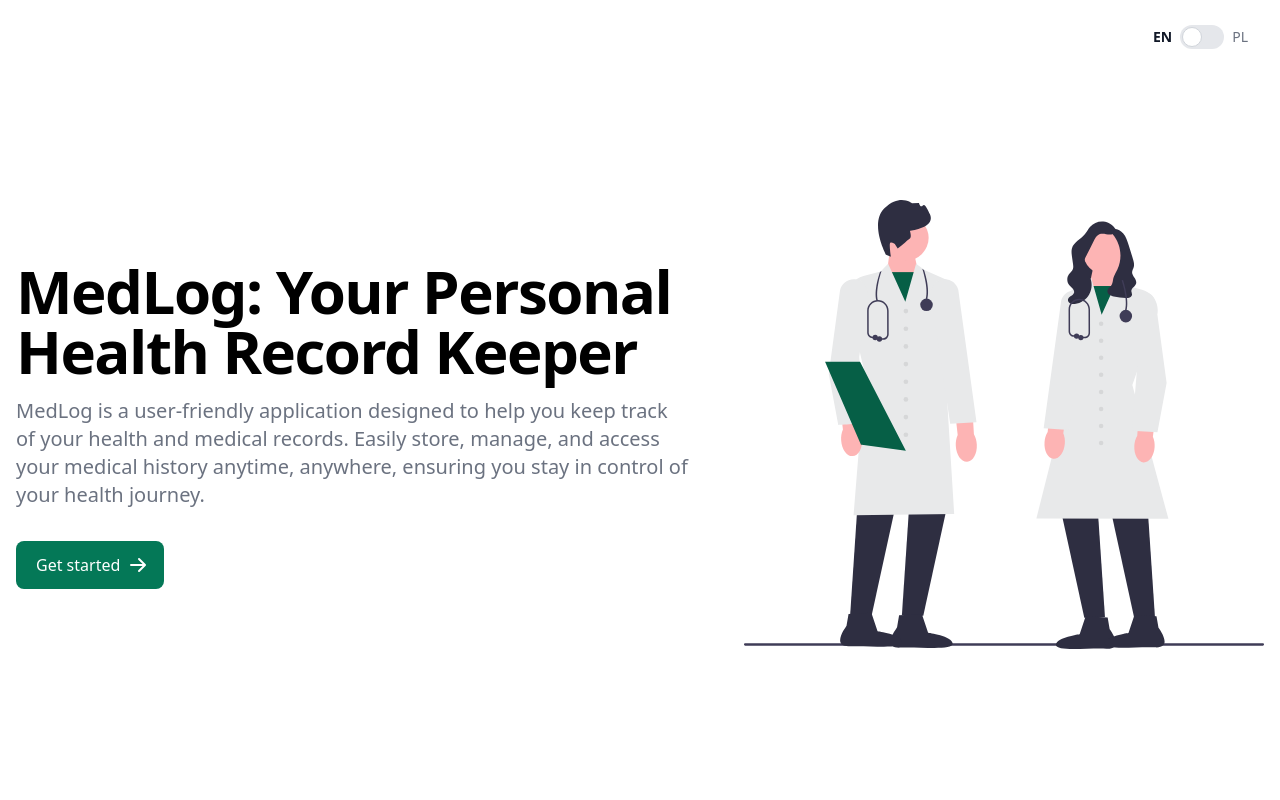
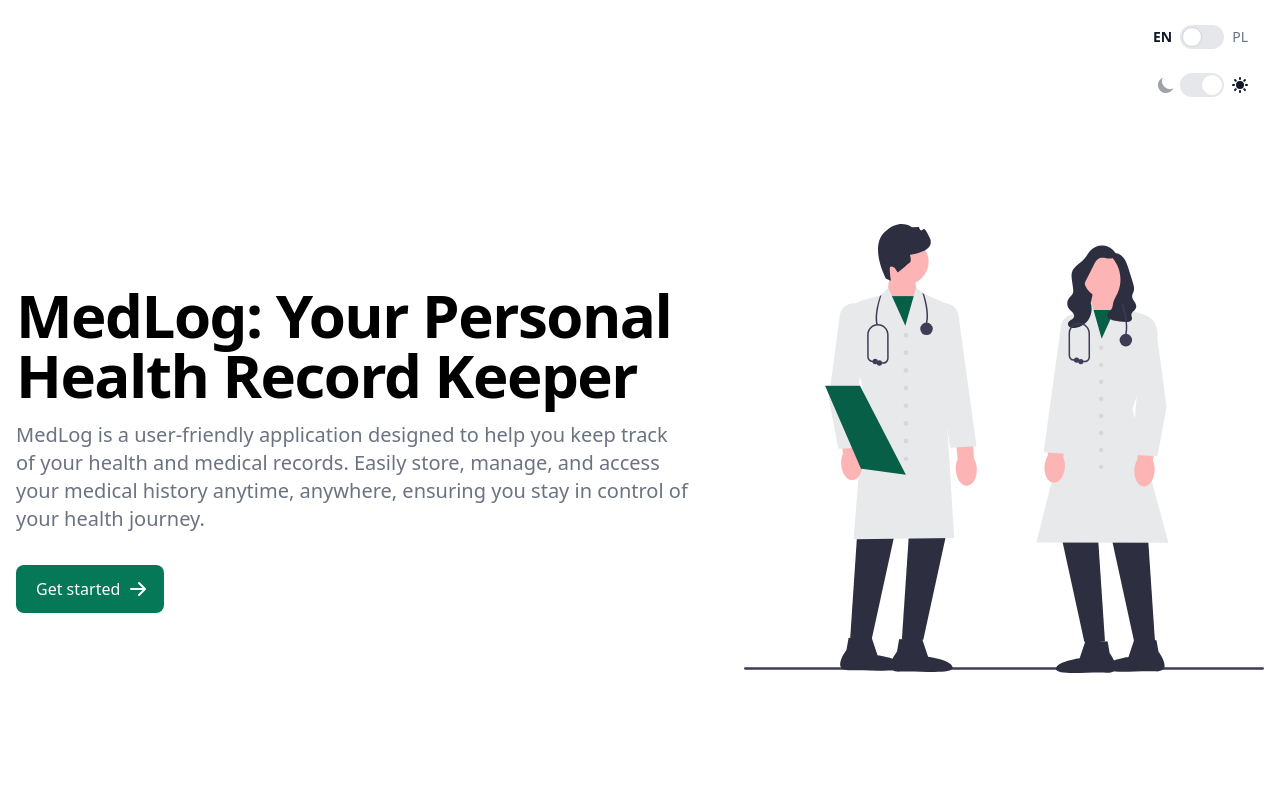
Before and after one commit to stanislawK/MedLog, a Django app: page / in a window 1280 px wide. Run offline with Django 5.2, Linux system fonts and the light colour scheme; some libraries are stand-ins or nearby versions.

Commit message:
12 dark light theme switch

```diff
--- a/medlog/core/templates/_base.html
+++ b/medlog/core/templates/_base.html
@@ -7,6 +7,13 @@
     <meta charset="utf-8">
     <meta http-equiv="x-ua-compatible" content="ie=edge">
     <meta name="viewport" content="width=device-width, initial-scale=1.0">
+    <script>
+      if (localStorage.getItem('color-theme') === 'dark' || (!('color-theme' in localStorage) && window.matchMedia('(prefers-color-scheme: dark)').matches)) {
+          document.documentElement.classList.add('dark');
+      } else {
+          document.documentElement.classList.remove('dark')
+      }
+  </script>
     <title>MedLog</title>
     {% compress css %}
     <link rel="stylesheet" href="{% static 'src/output.css' %}">
@@ -18,4 +25,5 @@
     {% block content %}
     {% endblock %}
   </body>
+  <script src="{% static 'js/switchTheme.js' %}"></script>
 </html>
--- /dev/null
+++ b/medlog/core/templates/components/switchTheme.html
@@ -0,0 +1,9 @@
+{% load i18n %}
+<div class="mt-6 mr-6 flex justify-end">
+    <label class="inline-flex items-center cursor-pointer">
+    <input id="theme-toggle" type="checkbox" class="sr-only peer">
+        <svg id="theme-toggle-dark-icon" class="text-gray-900 dark:text-gray-300 w-5 h-5 mx-1" fill="currentColor" viewBox="0 0 20 20" xmlns="http://www.w3.org/2000/svg"><path d="M17.293 13.293A8 8 0 016.707 2.707a8.001 8.001 0 1010.586 10.586z"></path></svg>
+        <div class="relative w-11 h-6 bg-gray-200 peer-focus:outline-none rounded-full peer dark:bg-gray-700 peer-checked:after:translate-x-full rtl:peer-checked:after:-translate-x-full peer-checked:after:border-white after:content-[''] after:absolute after:top-[2px] after:start-[2px] after:bg-white after:border-gray-300 after:border after:rounded-full after:h-5 after:w-5 after:transition-all dark:border-gray-600"></div>
+        <svg id="theme-toggle-light-icon" class="text-gray-900 dark:text-gray-300 w-5 h-5 mx-1.5" fill="currentColor" viewBox="0 0 20 20" xmlns="http://www.w3.org/2000/svg"><path d="M10 2a1 1 0 011 1v1a1 1 0 11-2 0V3a1 1 0 011-1zm4 8a4 4 0 11-8 0 4 4 0 018 0zm-.464 4.95l.707.707a1 1 0 001.414-1.414l-.707-.707a1 1 0 00-1.414 1.414zm2.12-10.607a1 1 0 010 1.414l-.706.707a1 1 0 11-1.414-1.414l.707-.707a1 1 0 011.414 0zM17 11a1 1 0 100-2h-1a1 1 0 100 2h1zm-7 4a1 1 0 011 1v1a1 1 0 11-2 0v-1a1 1 0 011-1zM5.05 6.464A1 1 0 106.465 5.05l-.708-.707a1 1 0 00-1.414 1.414l.707.707zm1.414 8.486l-.707.707a1 1 0 01-1.414-1.414l.707-.707a1 1 0 011.414 1.414zM4 11a1 1 0 100-2H3a1 1 0 000 2h1z" fill-rule="evenodd" clip-rule="evenodd"></path></svg>
+    </label>
+</div>
--- a/medlog/core/templates/home.html
+++ b/medlog/core/templates/home.html
@@ -2,21 +2,23 @@
 {% block content %}
 {% load i18n %}
 {% load static %}
-<section class="bg-white dark:bg-gray-900 h-screen flex flex-col items-stretch justify-center">
+<section class="bg-white dark:bg-custom-gray-400 h-screen flex flex-col items-stretch justify-center">
     {% include "components/switchLanguage.html" %}
+    {% include "components/switchTheme.html" %}
     <div class="grid max-w-screen-xl px-4 py-8 mx-auto lg:gap-8 xl:gap-0 lg:py-16 lg:grid-cols-12 items-center grow">
         <div class="mr-auto place-self-center lg:col-span-7">
             <h1 class="max-w-2xl mb-4 text-4xl font-extrabold tracking-tight leading-none md:text-5xl xl:text-6xl dark:text-white">{% translate "MedLog: Your Personal Health Record Keeper" %}</h1>
             <p class="max-w-2xl mb-6 font-light text-gray-500 lg:mb-8 md:text-lg lg:text-xl dark:text-gray-400">
                 {% translate "MedLog is a user-friendly application designed to help you keep track of your health and medical records. Easily store, manage, and access your medical history anytime, anywhere, ensuring you stay in control of your health journey." %}
             </p>
-            <a href="#" class="inline-flex items-center justify-center px-5 py-3 mr-3 text-base font-medium text-center text-white rounded-lg bg-primary-700 hover:bg-primary-800 focus:ring-4 focus:ring-primary-300 dark:focus:ring-primary-900">
+            <a href="#" class="inline-flex items-center justify-center px-5 py-3 mr-3 text-base font-medium text-center text-white rounded-lg bg-primary-700 dark:bg-custom-gray-100 hover:bg-primary-800 dark:hover:bg-custom-gray-200 focus:ring-2 focus:ring-primary-300 dark:focus:ring-white">
                 {% translate "Get started" %}
                 <svg class="w-5 h-5 ml-2 -mr-1" fill="currentColor" viewBox="0 0 20 20" xmlns="http://www.w3.org/2000/svg"><path fill-rule="evenodd" d="M10.293 3.293a1 1 0 011.414 0l6 6a1 1 0 010 1.414l-6 6a1 1 0 01-1.414-1.414L14.586 11H3a1 1 0 110-2h11.586l-4.293-4.293a1 1 0 010-1.414z" clip-rule="evenodd"></path></svg>
             </a>
         </div>
         <div class="hidden lg:mt-0 lg:col-span-5 lg:flex">
-            <img src="{% static 'images/light_hero_image.svg' %}" alt="mockup">
+            <img src="{% static 'images/light_hero_image.svg' %}" alt="mockup" class="dark:hidden">
+            <img src="{% static 'images/dark_hero_image.svg' %}" alt="mockup" class="hidden dark:block">
         </div>
     </div>
 </section>
--- /dev/null
+++ b/medlog/static/js/switchTheme.js
@@ -0,0 +1,43 @@
+var themeToggleDarkIcon = document.getElementById('theme-toggle-dark-icon');
+var themeToggleLightIcon = document.getElementById('theme-toggle-light-icon');
+var themeToggleBtn = document.getElementById('theme-toggle');
+
+// Change the icons inside the button based on previous settings
+if (localStorage.getItem('color-theme') === 'dark' || (!('color-theme' in localStorage) && window.matchMedia('(prefers-color-scheme: dark)').matches)) {
+    themeToggleLightIcon.classList.add('opacity-40');
+    themeToggleDarkIcon.classList.remove('opacity-40');
+    themeToggleBtn.checked = false;
+} else {
+    themeToggleDarkIcon.classList.add('opacity-40');
+    themeToggleLightIcon.classList.remove('opacity-40');
+    themeToggleBtn.checked = true;
+}
+
+
+themeToggleBtn.addEventListener('click', function() {
+
+    themeToggleDarkIcon.classList.toggle('opacity-40');
+    themeToggleLightIcon.classList.toggle('opacity-40');
+
+    // if set via local storage previously
+    if (localStorage.getItem('color-theme')) {
+        if (localStorage.getItem('color-theme') === 'light') {
+            document.documentElement.classList.add('dark');
+            localStorage.setItem('color-theme', 'dark');
+        } else {
+            document.documentElement.classList.remove('dark');
+            localStorage.setItem('color-theme', 'light');
+        }
+
+    // if NOT set via local storage previously
+    } else {
+        if (document.documentElement.classList.contains('dark')) {
+            document.documentElement.classList.remove('dark');
+            localStorage.setItem('color-theme', 'light');
+        } else {
+            document.documentElement.classList.add('dark');
+            localStorage.setItem('color-theme', 'dark');
+        }
+    }
+
+});
--- a/medlog/static/src/output.css
+++ b/medlog/static/src/output.css
@@ -1149,6 +1145,16 @@
   margin-right: auto;
 }
 
+.mx-1 {
+  margin-left: 0.25rem;
+  margin-right: 0.25rem;
+}
+
+.mx-1\.5 {
+  margin-left: 0.375rem;
+  margin-right: 0.375rem;
+}
+
 .-mr-1 {
   margin-right: -0.25rem;
 }
@@ -1177,6 +1183,10 @@
   margin-right: 0.75rem;
 }
 
+.mr-6 {
+  margin-right: 1.5rem;
+}
+
 .mr-auto {
   margin-right: auto;
 }
@@ -1185,22 +1195,6 @@
   margin-top: 0.5rem;
 }
 
-.mr-2 {
-  margin-right: 0.5rem;
-}
-
-.mr-4 {
-  margin-right: 1rem;
-}
-
-.mt-4 {
-  margin-top: 1rem;
-}
-
-.mr-6 {
-  margin-right: 1.5rem;
-}
-
 .mt-6 {
   margin-top: 1.5rem;
 }
@@ -1695,12 +1657,21 @@
   color: rgb(255 255 255 / var(--tw-text-opacity));
 }
 
+.text-gray-300 {
+  --tw-text-opacity: 1;
+  color: rgb(209 213 219 / var(--tw-text-opacity));
+}
+
 .opacity-0 {
   opacity: 0;
 }
 
 .opacity-100 {
   opacity: 1;
+}
+
+.opacity-40 {
+  opacity: 0.4;
 }
 
 .shadow {
--- a/tailwind.config.js
+++ b/tailwind.config.js
@@ -8,7 +8,8 @@
   theme: {
     extend: {
       colors: {
-        primary: {"50":"#ecfdf5","100":"#d1fae5","200":"#a7f3d0","300":"#6ee7b7","400":"#34d399","500":"#10b981","600":"#059669","700":"#047857","800":"#065f46","900":"#064e3b","950":"#022c22"}
+        primary: {"50":"#ecfdf5","100":"#d1fae5","200":"#a7f3d0","300":"#6ee7b7","400":"#34d399","500":"#10b981","600":"#059669","700":"#047857","800":"#065f46","900":"#064e3b","950":"#022c22"},
+        "custom-gray": {"100":"#5e5e5e","200":"#444343","300":"#3E3D3D","400":"#2F3333"}
       }
     },
   },
```
Also changed, not shown: other parts of medlog/static/src/output.css (+25 -43 lines), medlog/static/images/dark_hero_image.svg (added).
